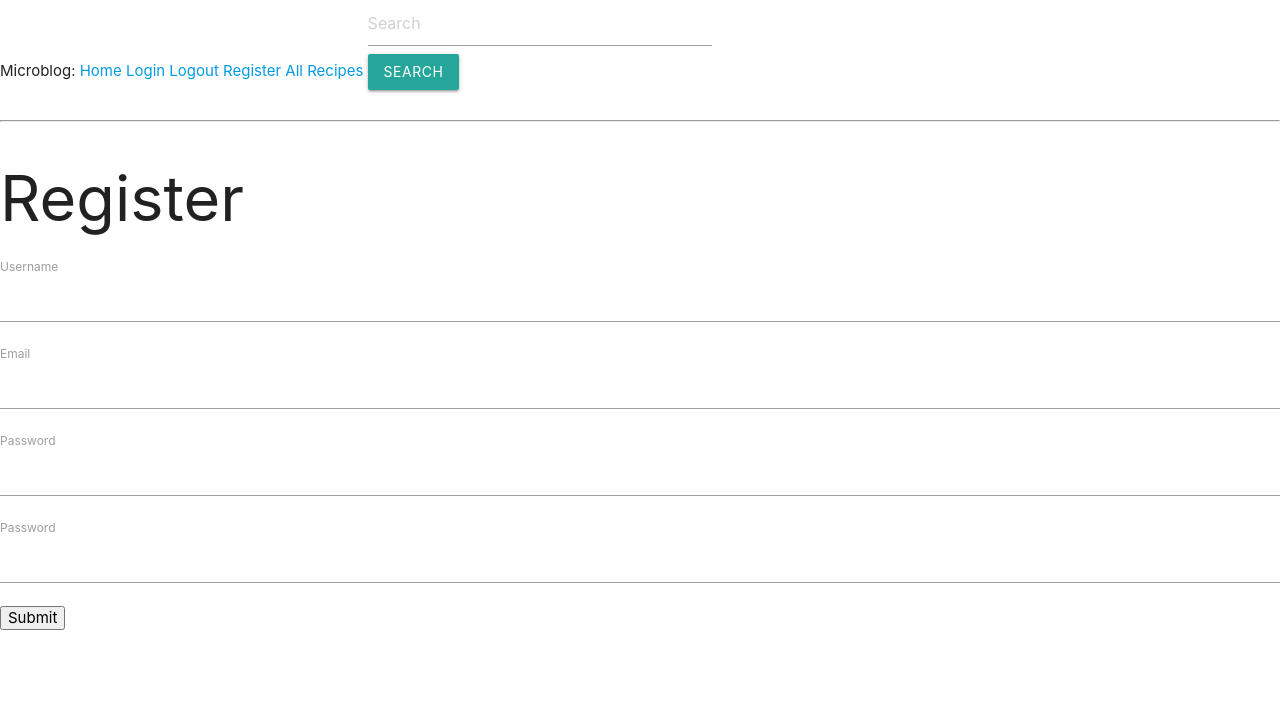
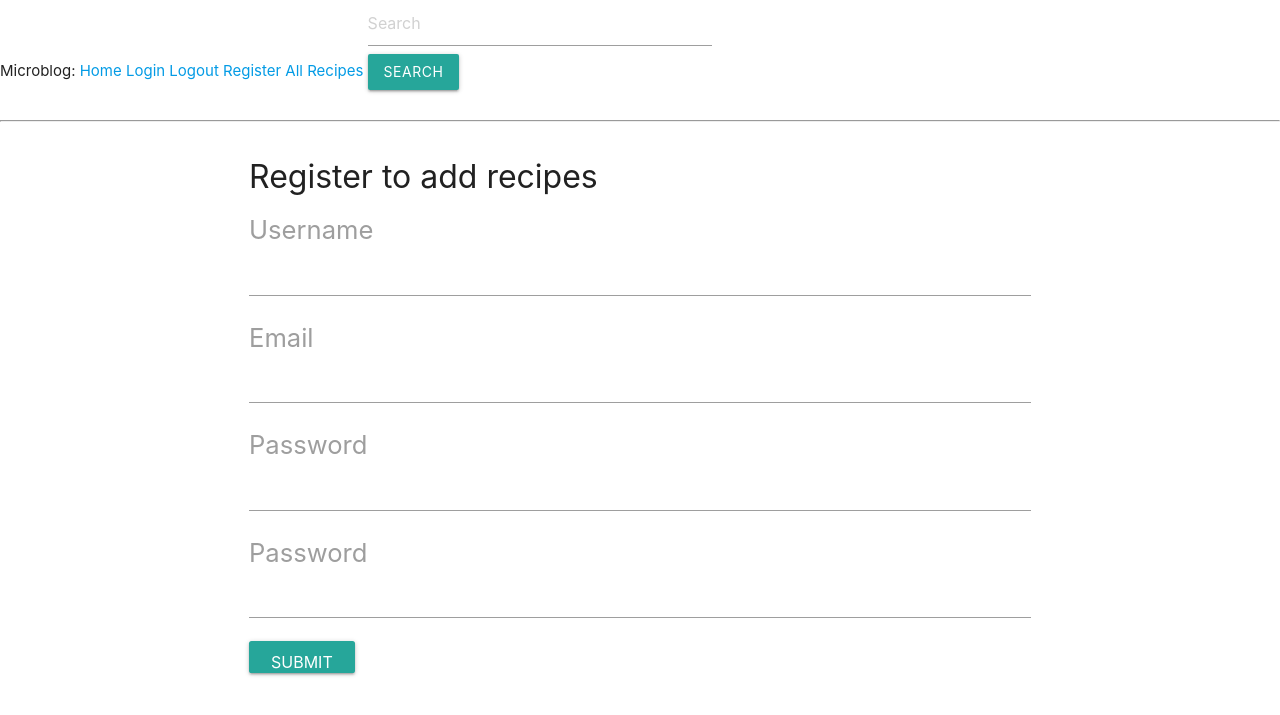
Before and after one commit to ramblingbarney/refactored-funicular, a Python web app: template templates/register.html in a window 1280 px wide. Shown: the top 715 px of the page. Run offline with Jinja, Linux system fonts and the light colour scheme; the template is opened without the code that fills it, so the values that code supplies are empty, except form fields; form fields are guessed from the names that the template uses; some libraries are stand-ins or nearby versions.

Commit message:
- Updated style.css for 'register.html' styling changes - Added classes for labels and headings to 'register.html' template

```diff
--- a/forms.py
+++ b/forms.py
@@ -1,7 +1,6 @@
 from flask_wtf import FlaskForm
 from wtforms import StringField, PasswordField, BooleanField, SubmitField
 from wtforms.validators import ValidationError, DataRequired, Email, EqualTo
-
 
 class LoginForm(FlaskForm):
     email = StringField('Email', validators=[DataRequired()])
--- a/static/css/style.css
+++ b/static/css/style.css
@@ -28,6 +28,30 @@
   padding-left: 20px;
 }
 
+.form-heading {
+  font-size: 2.5vw;
+}
 
+.form-label {
+font-size: 2vw;
+}
 
+#form-button {
+  color: white;
+  line-height: 2.5;
+  font-size: 2vh;
 }
+
+.form-container {
+  display: flex;
+}
+
+.left-column, .right-column {
+  flex-grow: 3;
+  flex-shrink: 3;
+}
+
+.central-column {
+  flex-grow: 1;
+  flex-shrink: 1;
+}
--- a/templates/register.html
+++ b/templates/register.html
@@ -1,38 +1,44 @@
 {% extends "base.html" %}
 
 {% block content %}
-    <h1>Register</h1>
+<div class="form-container">
+  <div class="left-column"></div>
+  <div class="central-column">
+    <h3 class="form-heading">Register to add recipes</h3>
     <form action="" method="post" novalidate>
       <input name=_csrf_token type=hidden value="{{ csrf_token() }}">
         {{ form.hidden_tag() }}
         <p>
-            {{ form.username.label }}<br>
+            {{ form.username.label(class_='form-label') }}<br>
             {{ form.username(size=32) }}<br>
             {% for error in form.username.errors %}
             <span style="color: red;">[{{ error }}]</span>
             {% endfor %}
         </p>
         <p>
-            {{ form.email.label }}<br>
+            {{ form.email.label(class_='form-label') }}<br>
             {{ form.email(size=64) }}<br>
             {% for error in form.email.errors %}
             <span style="color: red;">[{{ error }}]</span>
             {% endfor %}
         </p>
         <p>
-            {{ form.password.label }}<br>
+            {{ form.password.label(class_='form-label') }}<br>
             {{ form.password(size=32) }}<br>
             {% for error in form.password.errors %}
             <span style="color: red;">[{{ error }}]</span>
             {% endfor %}
         </p>
         <p>
-            {{ form.password2.label }}<br>
+            {{ form.password2.label(class_='form-label') }}<br>
             {{ form.password2(size=32) }}<br>
             {% for error in form.password2.errors %}
             <span style="color: red;">[{{ error }}]</span>
             {% endfor %}
         </p>
-        <p>{{ form.submit() }}</p>
+        <p>{{ form.submit(class='waves-effect waves-light btn-small', id='form-button')}}</p>
     </form>
+  </div>
+  <div class="right-column"></div>
+</div>
 {% endblock %}
```
